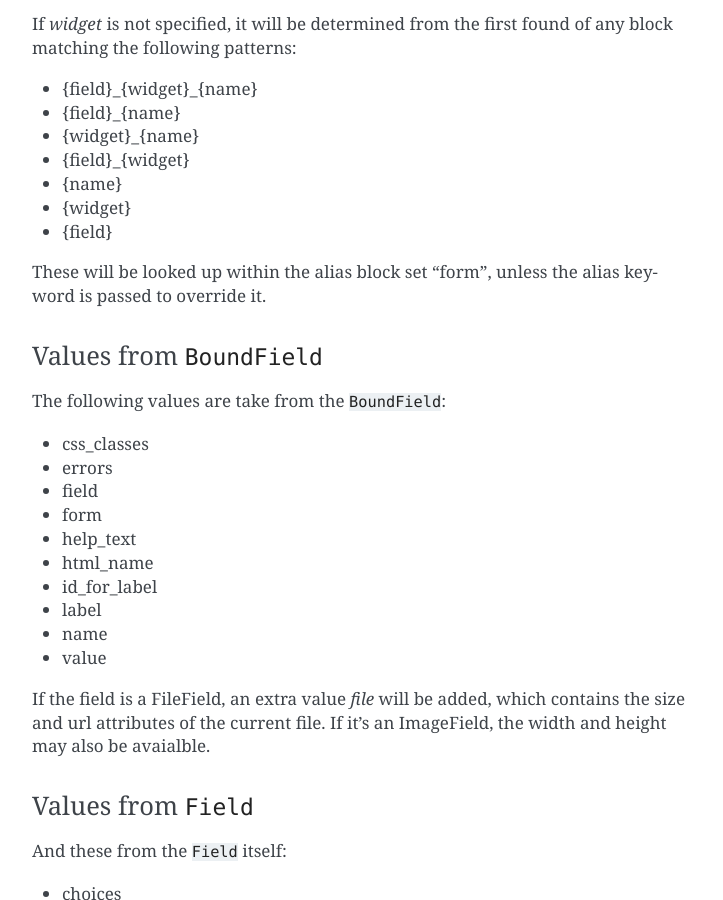
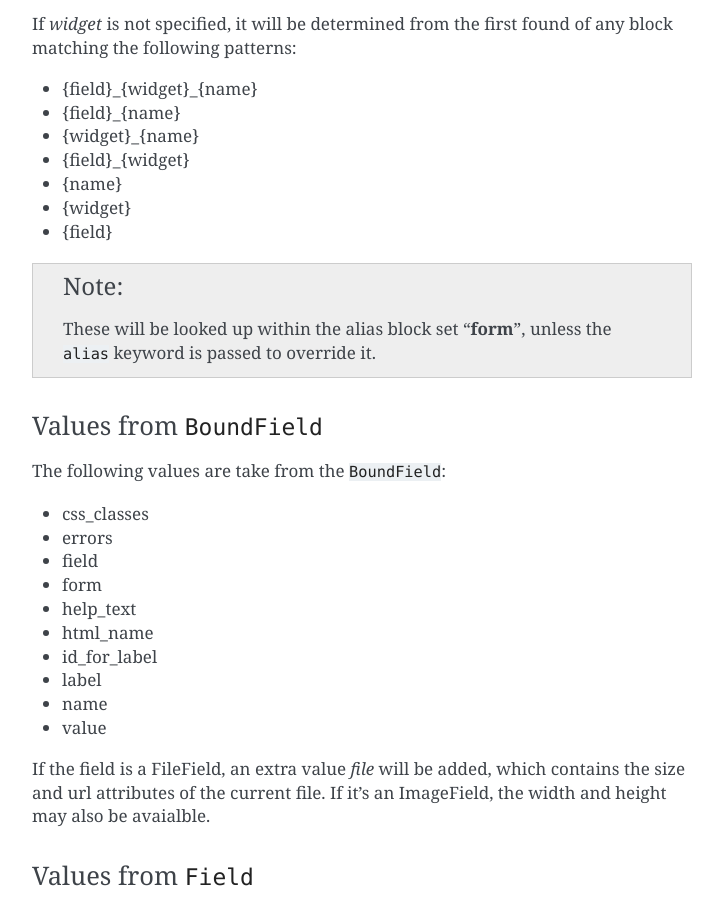
Before and after one commit to funkybob/django-sniplates, a Sphinx documentation site: the page built from docs/tags.rst, in a window 1280 px wide and 900 px high, scrolled down 1432 px. Shown: the whole window, without its empty margins (388-1111 px from the left). Built offline with Sphinx 7.4.7, drawn with Linux system fonts in a browser that asks for light colours; some of the changed lines change nothing that is shown.

Commit message:
Made the alias info for form_field docs into an actual note so that it is obviously called out when rendered

```diff
--- a/docs/tags.rst
+++ b/docs/tags.rst
@@ -77,8 +77,9 @@ block matching the following patterns:
 - {widget}
 - {field}
 
-These will be looked up within the alias block set "form", unless the alias
-keyword is passed to override it.
+.. note::
+    These will be looked up within the alias block set "**form**", unless the ``alias``
+    keyword is passed to override it.
 
 Values from ``BoundField``
 --------------------------
```
